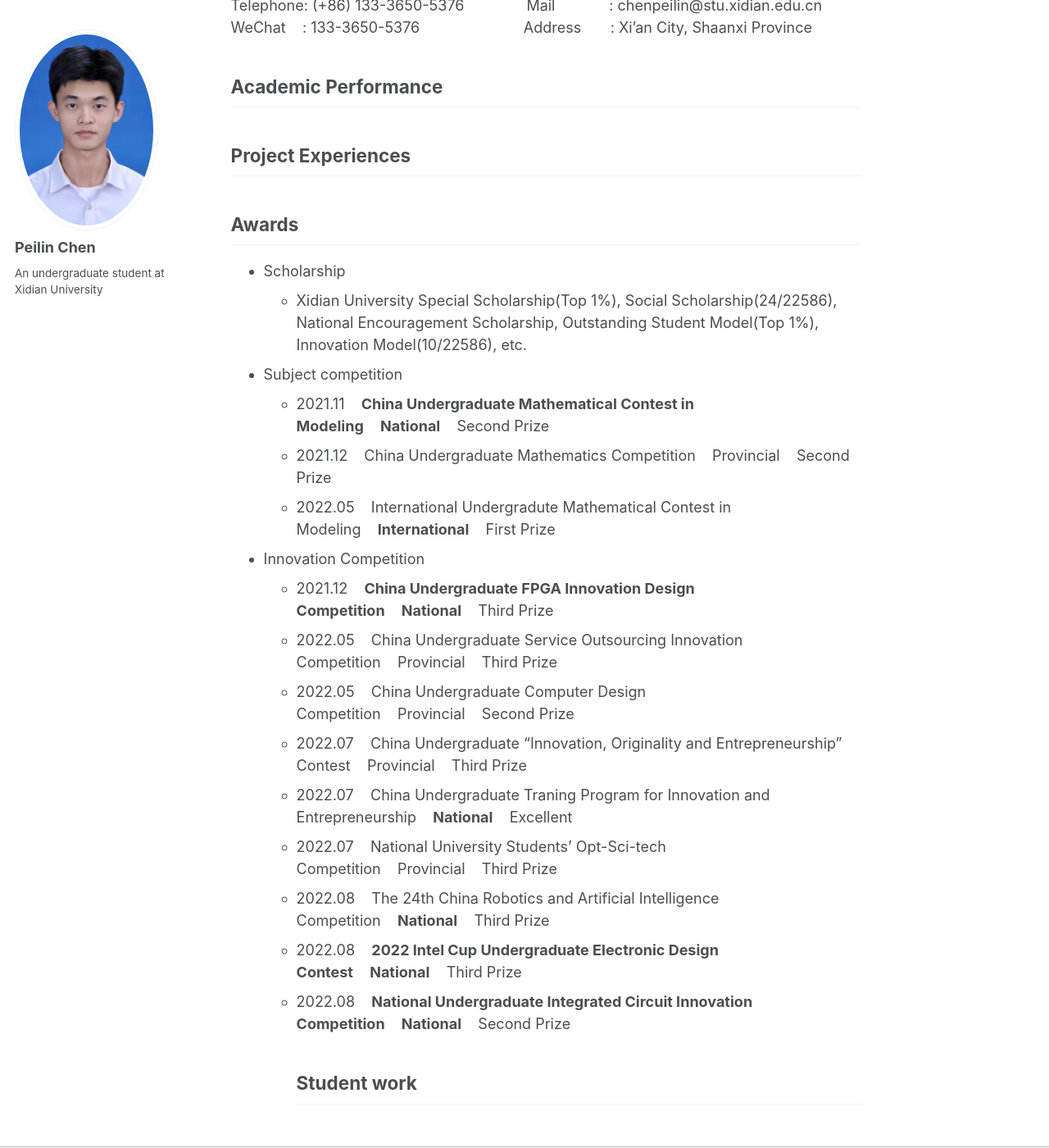
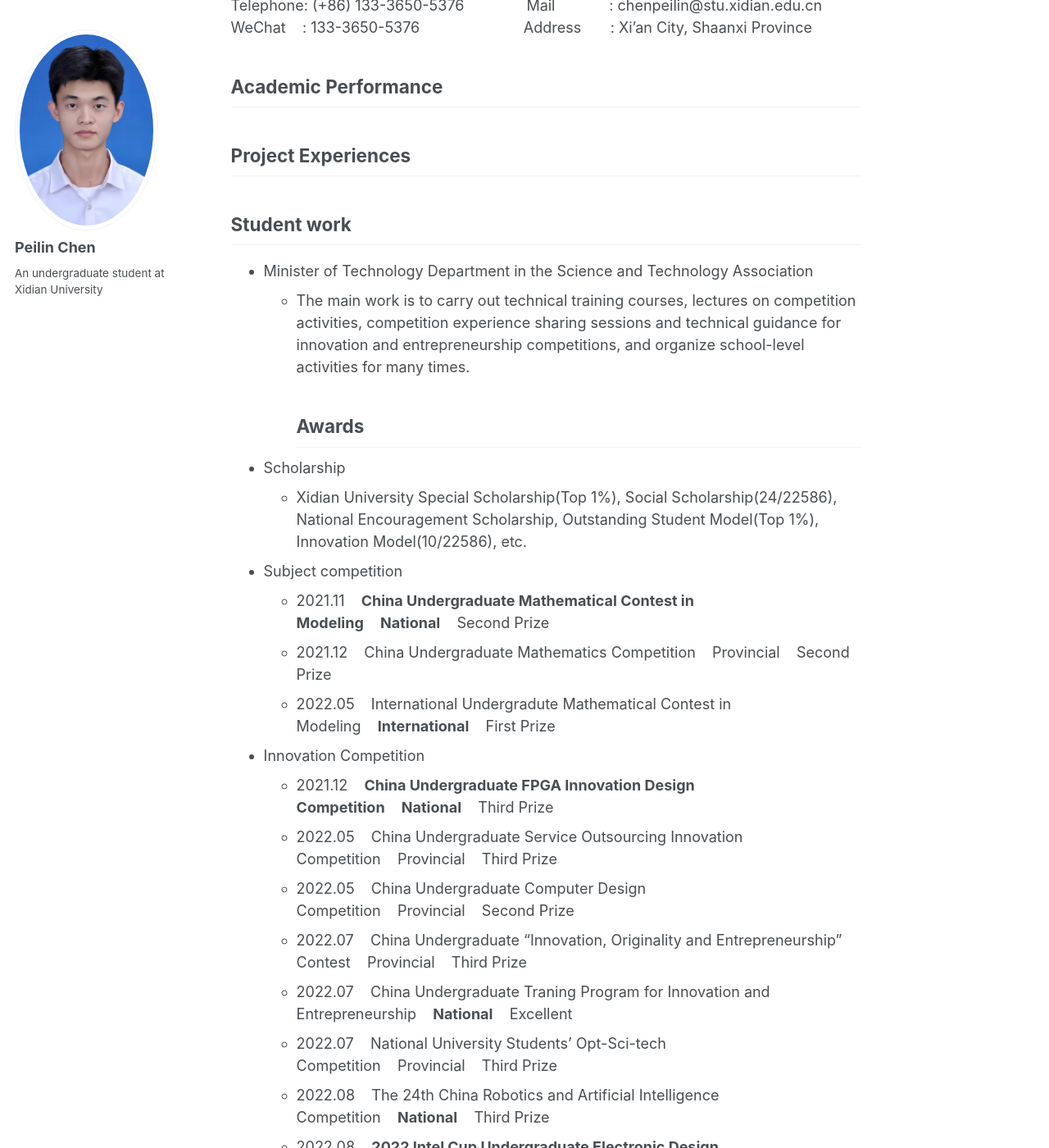
Before and after one commit to peilin-chen/peilin-chen.github.io, a Jekyll site: the page built from _pages/about.md, in a window 1280 px wide and 1400 px high, scrolled down 344 px. Shown: the whole window at 82% size. Built offline with Jekyll 4.4.1, drawn with Linux system fonts in a browser that asks for light colours.

Commit message:
Update about.md

```diff
--- a/_pages/about.md
+++ b/_pages/about.md
@@ -17,11 +17,12 @@ WeChat&nbsp;&nbsp;&nbsp;&nbsp;:&nbsp;133-3650-5376&nbsp;&nbsp;&nbsp;&nbsp;&nbsp;
 
 ## Academic Performance
 
-
 ## Project Experiences
 
-
-
+## Student work
+* Minister of Technology Department in the Science and Technology Association
+  - The main work is to carry out technical training courses, lectures on competition activities, competition experience sharing sessions and
+technical guidance for innovation and entrepreneurship competitions, and organize school-level activities for many times.
 ## Awards
 * Scholarship
   - Xidian University Special Scholarship(Top 1%), Social Scholarship(24/22586), National Encouragement Scholarship, Outstanding Student Model(Top 1%), Innovation Model(10/22586), etc.
```
Also changed, not shown: other parts of _pages/about.md (+0 -1 lines).
